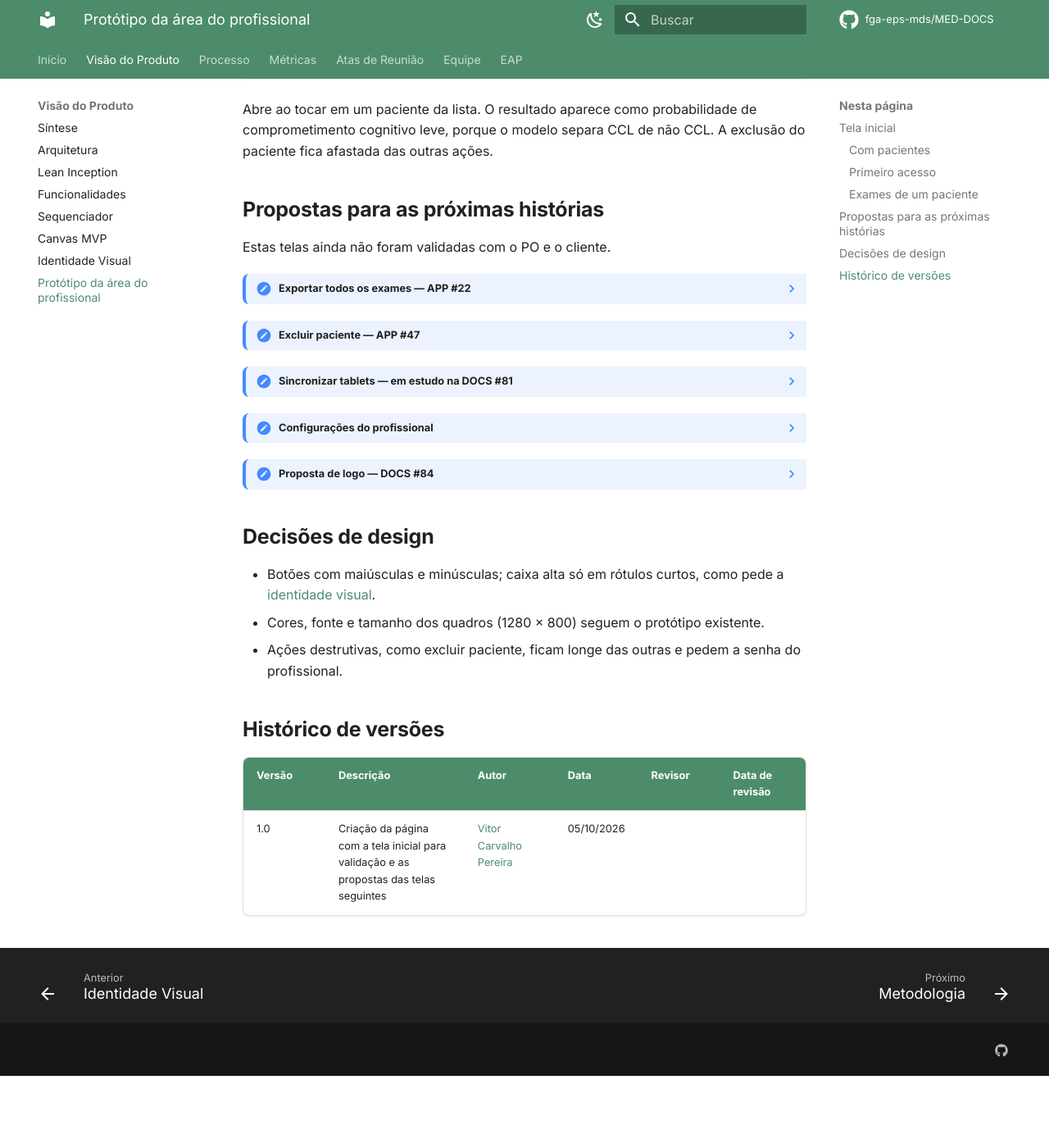
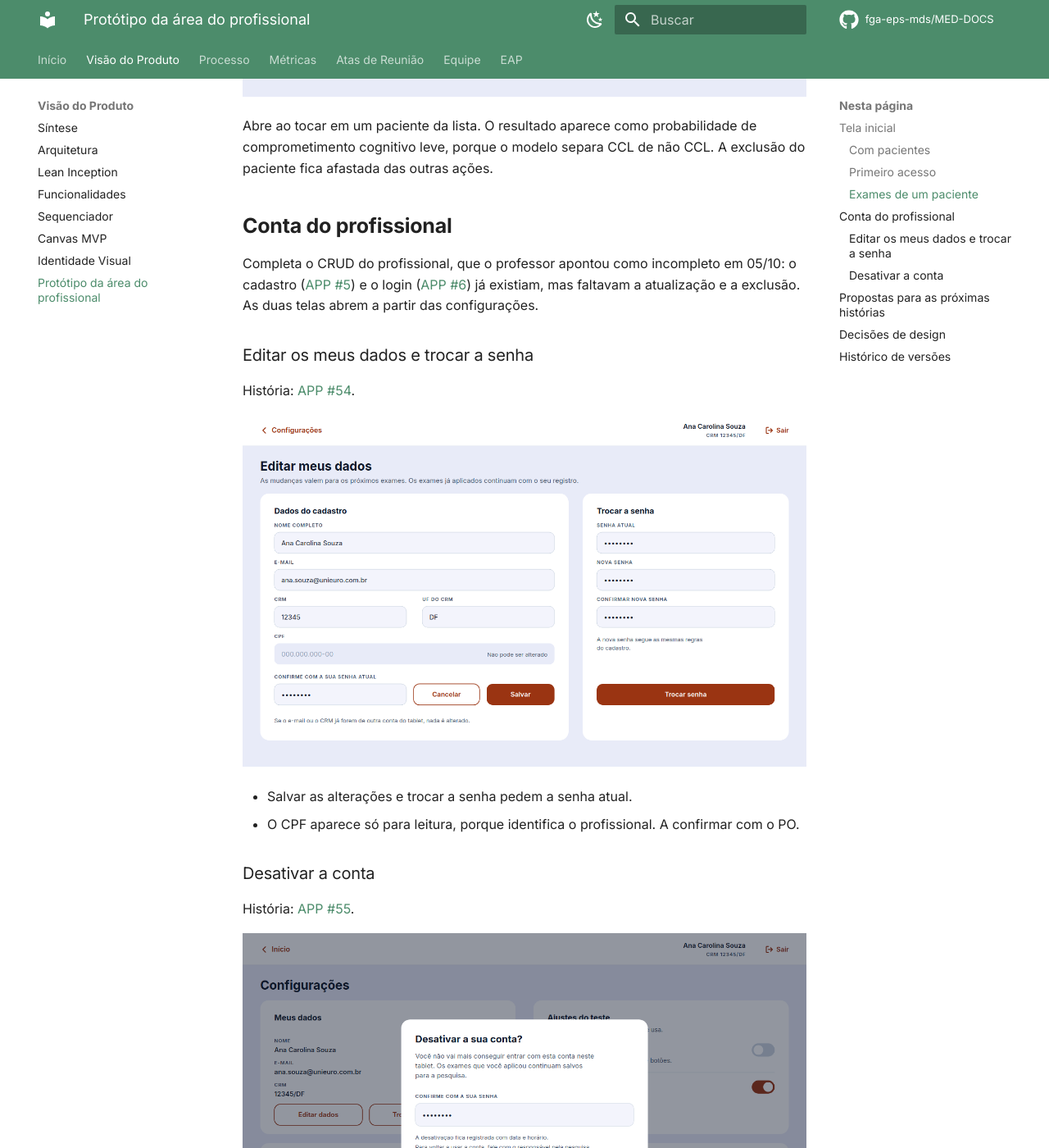
Before and after one commit to apollen27983/UNIEURO_MED-DOCS, an MkDocs documentation site: the page built from docs/produto/prototipo-area-do-profissional.md, in a window 1280 px wide and 1400 px high, scrolled down 2469 px. Shown: the whole window at 82% size. Built offline with MkDocs 1.6.1 and Material for MkDocs 9.7.7, drawn with Linux system fonts in a browser that asks for light colours; comment, search, counter and statistics services are not loaded; before the commit the page ends 3781 px from its top, so only the background shows below that; some of the changed text lies outside the part shown.

Commit message:
docs(prototipo): telas da conta do profissional
Editar os dados, trocar a senha e desativar a conta completam o CRUD do profissional, apontado pelo professor em 05/10 (histórias APP #54 e #55). A tela de configurações ganhou o acesso à desativação.

Refs #83

```diff
--- a/docs/produto/prototipo-area-do-profissional.md
+++ b/docs/produto/prototipo-area-do-profissional.md
@@ -3,7 +3,7 @@
 Esta página reúne as telas da área do profissional, desenhadas a partir do que o *Product Owner* pediu na avaliação da R1, em 02/10/2026. Segundo ele, a tela que aparece depois do login "acabou ficando esquecida". Ela precisa trazer os pacientes atendidos, o botão de novo exame, a exportação dos dados, a sincronização entre tablets e as configurações.
 
 !!! info "Situação em 05/10/2026"
-    A **tela inicial** ([APP #46](https://github.com/fga-eps-mds/2026.2-UNB-FCTE_UNIEURO_MED-APP/issues/46)) vai para validação com o PO e o cliente na reunião de 05/10. As demais telas são propostas para as próximas histórias e ainda não foram validadas.
+    A **tela inicial** ([APP #46](https://github.com/fga-eps-mds/2026.2-UNB-FCTE_UNIEURO_MED-APP/issues/46)) e a **conta do profissional** ([APP #54](https://github.com/fga-eps-mds/2026.2-UNB-FCTE_UNIEURO_MED-APP/issues/54) e [APP #55](https://github.com/fga-eps-mds/2026.2-UNB-FCTE_UNIEURO_MED-APP/issues/55)) vão para validação com o PO e o cliente na reunião de 05/10. As demais telas são propostas para as próximas histórias e ainda não foram validadas.
 
 O arquivo-fonte fica no Figma, na página "Área do profissional" do [protótipo](https://www.figma.com/design/5ItJcn9EA8J4SZsPSP7N04/UNIEURO-MED-APP?node-id=0-1&p=f&t=2dh7DnCIHmLi4ty8-0). As imagens abaixo são as mesmas telas. Os arquivos `.svg` da [pasta das imagens](https://github.com/fga-eps-mds/2026.2-UNB-FCTE_UNIEURO_MED-DOCS/tree/main/docs/assets/imagens/prototipo/area-do-profissional) podem ser arrastados para o Figma e viram camadas editáveis.
 
@@ -34,6 +34,27 @@ Sem pacientes, a lista explica onde começar, e a exportação fica desabilitada
 
 Abre ao tocar em um paciente da lista. O resultado aparece como probabilidade de comprometimento cognitivo leve, porque o modelo separa CCL de não CCL. A exclusão do paciente fica afastada das outras ações.
 
+## Conta do profissional
+
+Completa o CRUD do profissional, que o professor apontou como incompleto em 05/10: o cadastro ([APP #5](https://github.com/fga-eps-mds/2026.2-UNB-FCTE_UNIEURO_MED-APP/issues/5)) e o login ([APP #6](https://github.com/fga-eps-mds/2026.2-UNB-FCTE_UNIEURO_MED-APP/issues/6)) já existiam, mas faltavam a atualização e a exclusão. As duas telas abrem a partir das configurações.
+
+### Editar os meus dados e trocar a senha
+
+História: [APP #54](https://github.com/fga-eps-mds/2026.2-UNB-FCTE_UNIEURO_MED-APP/issues/54).
+
+![Edição dos dados do cadastro e troca de senha](../assets/imagens/prototipo/area-do-profissional/09-editar-meus-dados.png)
+
+- Salvar as alterações e trocar a senha pedem a senha atual.
+- O CPF aparece só para leitura, porque identifica o profissional. A confirmar com o PO.
+
+### Desativar a conta
+
+História: [APP #55](https://github.com/fga-eps-mds/2026.2-UNB-FCTE_UNIEURO_MED-APP/issues/55).
+
+![Diálogo de desativação da conta com confirmação por senha](../assets/imagens/prototipo/area-do-profissional/10-desativar-conta.png)
+
+A exclusão é uma desativação: a conta deixa de entrar, mas os exames aplicados continuam no tablet para a pesquisa.
+
 ## Propostas para as próximas histórias
 
 Estas telas ainda não foram validadas com o PO e o cliente.
@@ -52,7 +73,7 @@ Estas telas ainda não foram validadas com o PO e o cliente.
 ??? note "Configurações do profissional"
     ![Configurações com os dados da conta, os ajustes do teste, a versão e a saída](../assets/imagens/prototipo/area-do-profissional/07-configuracoes.png)
 
-    Os ajustes do teste, alto contraste e letras maiores, vêm da história APP #24.
+    Os ajustes do teste, alto contraste e letras maiores, vêm da história APP #24. Editar os dados e desativar a conta são as histórias APP #54 e #55.
 
 ??? note "Proposta de logo — DOCS #84"
     ![Duas opções de logo minimalista](../assets/imagens/prototipo/area-do-profissional/08-proposta-de-logo.png)
@@ -70,3 +91,4 @@ Estas telas ainda não foram validadas com o PO e o cliente.
 | Versão | Descrição | Autor | Data | Revisor | Data de revisão |
 |---|---|---|---|---|---|
 | 1.0 | Criação da página com a tela inicial para validação e as propostas das telas seguintes | [Vitor Carvalho Pereira](https://github.com/vcpVitor) | 05/10/2026 | | |
+| 1.1 | Inclusão das telas da conta do profissional: editar dados, trocar a senha e desativar a conta | [Vitor Carvalho Pereira](https://github.com/vcpVitor) | 05/10/2026 | | |
```
Also changed, not shown: docs/assets/imagens/prototipo/area-do-profissional/07-configuracoes.png, docs/assets/imagens/prototipo/area-do-profissional/07-configuracoes.svg, docs/assets/imagens/prototipo/area-do-profissional/09-editar-meus-dados.png (added), docs/assets/imagens/prototipo/area-do-profissional/09-editar-meus-dados.svg (added), docs/assets/imagens/prototipo/area-do-profissional/10-desativar-conta.png (added), docs/assets/imagens/prototipo/area-do-profissional/10-desativar-conta.svg (added).
